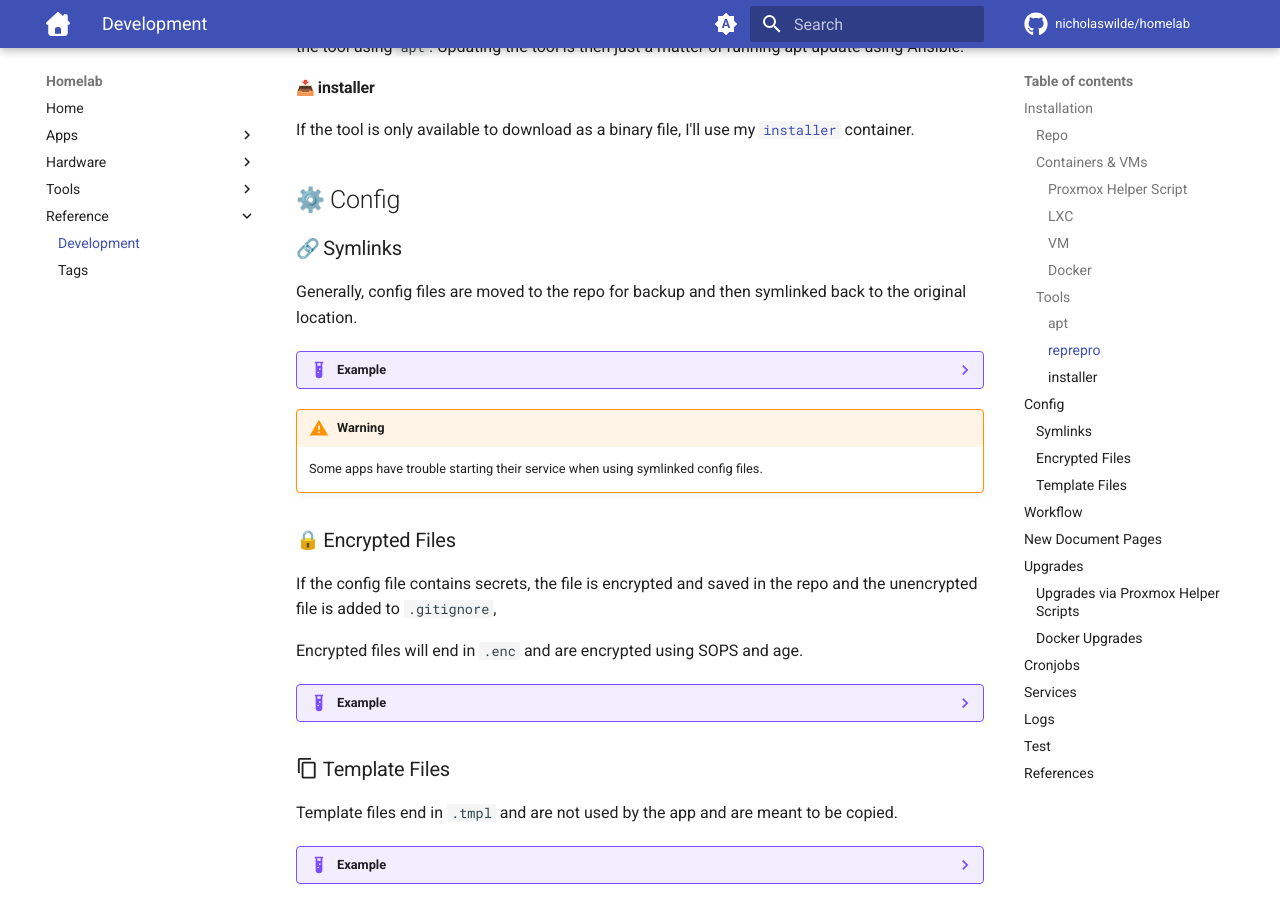
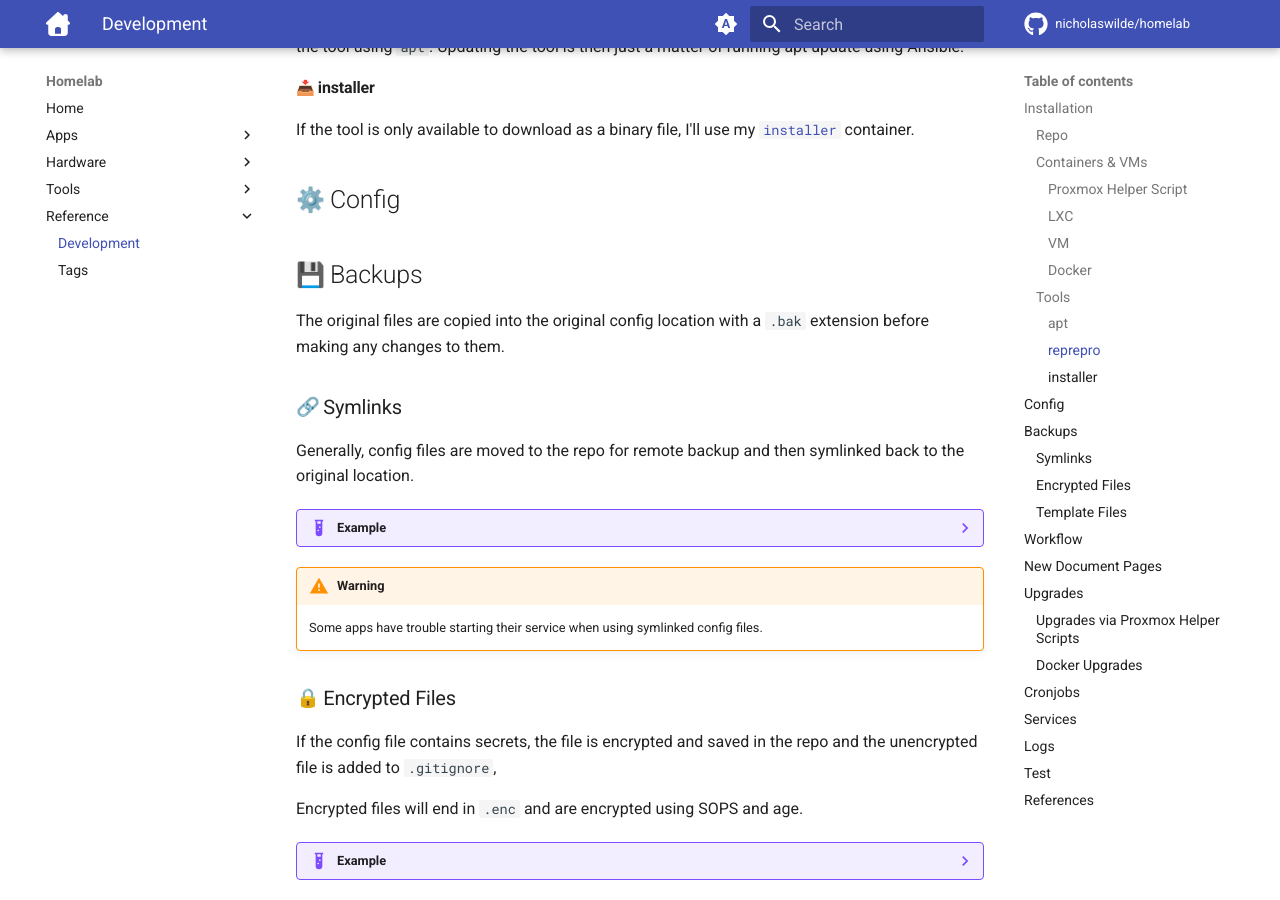
Before and after one commit to nicholaswilde/homelab, an MkDocs documentation site: the page built from docs/reference/development.md, in a window 1280 px wide and 900 px high, scrolled down 1544 px. Built offline with MkDocs 1.6.1 and Material for MkDocs 9.7.7, drawn with Linux system fonts in a browser that asks for light colours; emoji names are drawn with the system emoji font; comment, search, counter and statistics services are not loaded.

Commit message:
Update development.md

```diff
--- a/docs/reference/development.md
+++ b/docs/reference/development.md
@@ -66,9 +66,13 @@ If the tool is only available to download as a binary file, I'll use my [`instal
 
 ## :gear: Config
 
+## :floppy_disk: Backups
+
+The original files are copied into the original config location with a `.bak` extension before making any changes to them.
+
 ### :link: Symlinks
 
-Generally, config files are moved to the repo for backup and then symlinked back to the original location.
+Generally, config files are moved to the repo for remote backup and then symlinked back to the original location.
 
 ??? example
 
```
